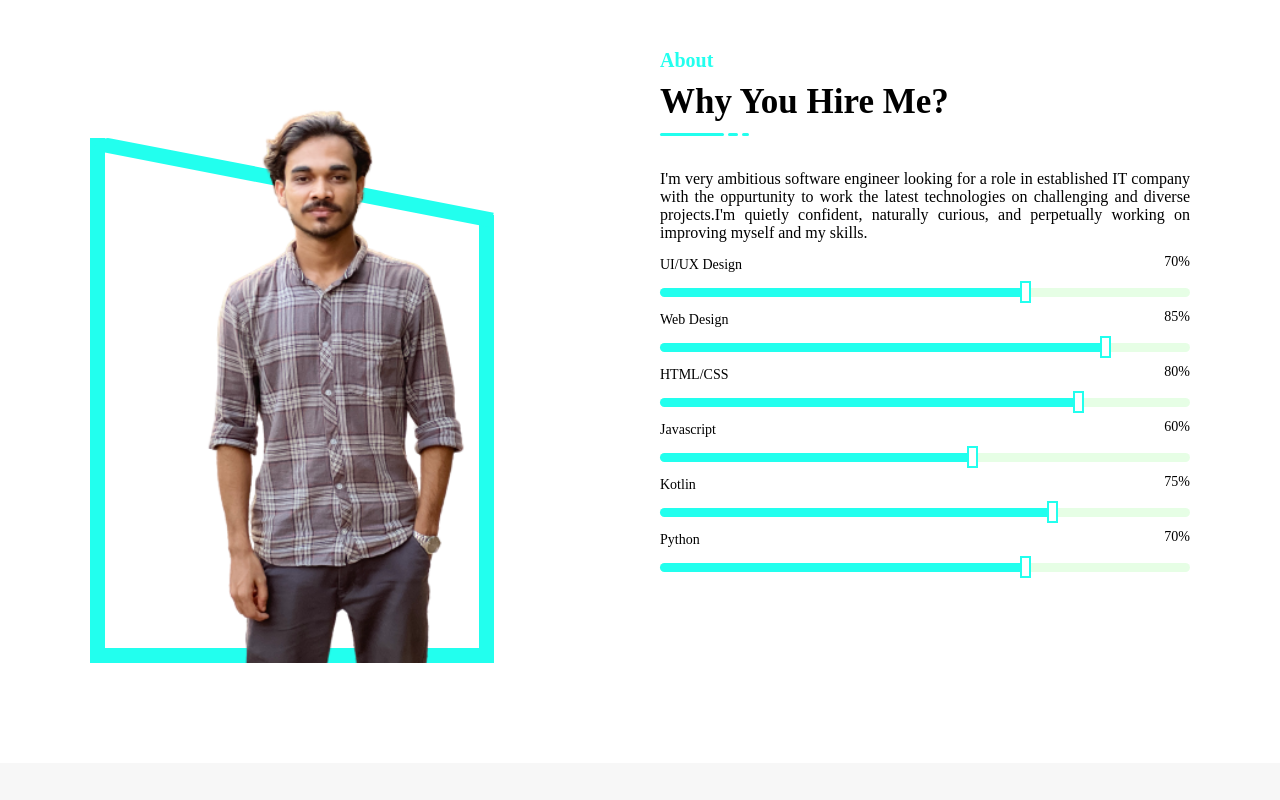
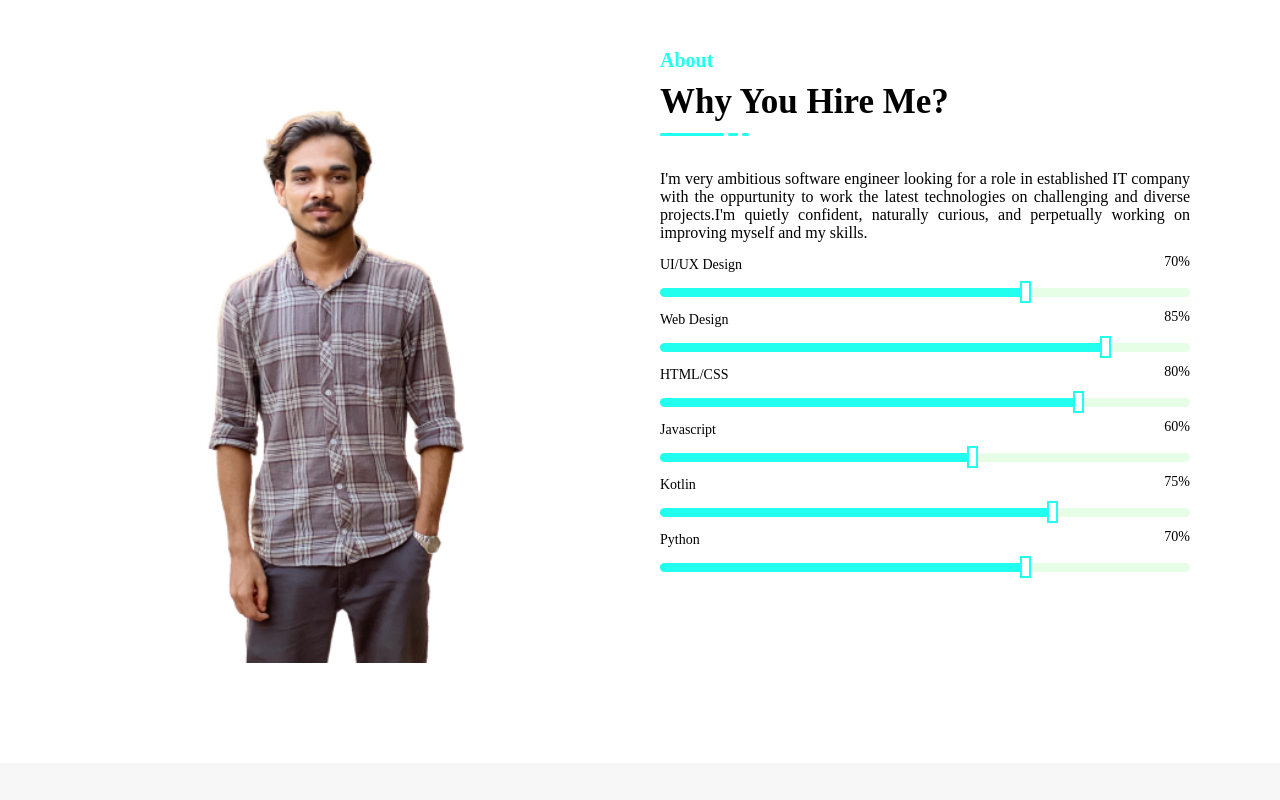
Before and after one commit to rakib3037/rakibpatwary.protfoli.web.app-, a plain HTML site: page index.html in a window 1280 px wide. Shown: the part 800-1600 px from the top of the page. Drawn offline with Linux system fonts and the light colour scheme.

Commit message:
Update index.html

```diff
--- a/index.html
+++ b/index.html
@@ -70,7 +70,7 @@
                   <div class="about-image">
                       <div class="img-box">
                           <img src="images/im.png" alt="">
-                          <div class="about-shape"></div>
+
                       </div>
                   </div>
                   <div class="about-content">
```
